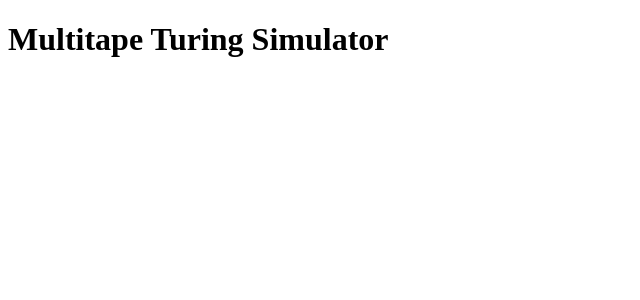
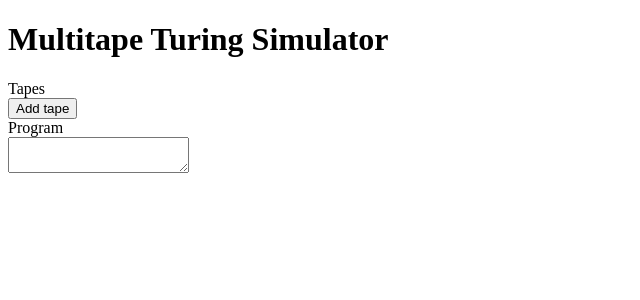
Before and after one commit to gabriellebzhu/multitape-turing-machine-simulator, a React app: page / in a window 1280 px wide. Shown: the top 300 px of the page, without its empty margins (0-640 px from the left). Built offline with nearby package versions, Linux system fonts and the light colour scheme.

Commit message:
Add tapes and program basic structure to simulator

```diff
--- a/src/components/machine/index.tsx
+++ b/src/components/machine/index.tsx
@@ -1,9 +1,13 @@
 import * as React from "react";
+import TapesComponent from "./tape";
+import ProgramComponent from "./program";
 
 const Simulator: React.FC = () => {
   return (
     <div>
       <h1>Multitape Turing Simulator</h1>
+      <TapesComponent />
+      <ProgramComponent />
     </div>
   );
 }
--- a/src/components/machine/tape/index.tsx
+++ b/src/components/machine/tape/index.tsx
@@ -1,6 +1,26 @@
+import * as React from "react";
 import { Tape } from "./tape";
 import { TapeDisplayer } from "./tape-displayer";
+
+const TapesComponent: React.FC = ()=> {
   const [tapes, setTapes] = React.useState<Array<Tape>>([]);
+
+  const handleAddTape = React.useCallback(() => {
     const newTape = new Tape("100010", "test");
     setTapes([...tapes, newTape]);
+  }, [tapes])
+
+  return (
+      <div className="tapes-container">
+          <div>Tapes</div>
+          <div className="tapes-display__container">
             {tapes.map(t => <TapeDisplayer tape={t}/>)}
+          </div>
+          <div className="add-tape__container">
+            <button className="add-tape_btn" onClick={handleAddTape}>Add tape</button>
+          </div>
+      </div>
+  );
+}
+
+export default TapesComponent;
--- /dev/null
+++ b/src/components/machine/tape/tape-displayer.tsx
@@ -0,0 +1,26 @@
+import * as React from "react"
+import { Tape } from "./tape"
+
+interface TapeDisplayerProps {
+  tape: Tape,
+}
+
+export const TapeDisplayer = (props: TapeDisplayerProps) => {
+  const {tape} = props;
+
+  return (
+    <div className="tape-display">
+      <div className="tape-label">
+        {tape.tapeName}
+      </div>
+      <div className="tape-visualizer">
+        <div className="marker">
+          {tape.pos}
+        </div>
+        <div className="tape-string">
+          {tape.tapeVal}
+        </div>
+      </div>
+    </div>
+  );
+}
```
